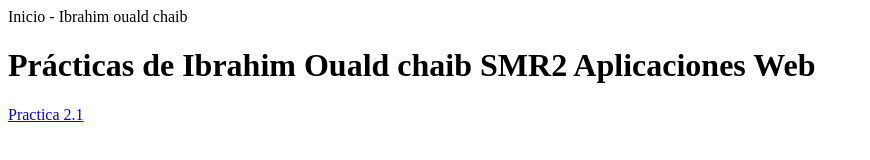
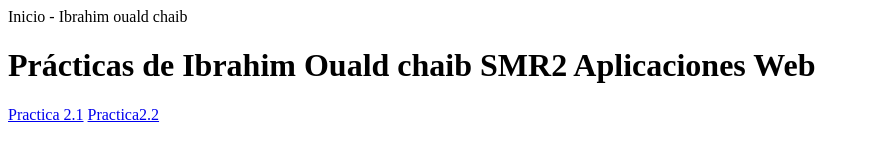
Before and after one commit to ibrahimproou/10_ibrahim_ouald, a plain HTML site: page index.html in a window 1280 px wide. Shown: the whole page, without its empty margins (0-870 px from the left). Drawn offline with Linux system fonts and the light colour scheme.

Commit message:
Practica 2.2

```diff
--- a/index.html
+++ b/index.html
@@ -3,5 +3,7 @@
 <body>
       <h1>Prácticas de Ibrahim Ouald chaib SMR2 Aplicaciones Web</h1>
     <a href="practica2/textos.html">Practica 2.1</a>
+    <a href="practica 2.2/Favicon.html">Practica2.2</a>
+
 </body>
 </html>
```
